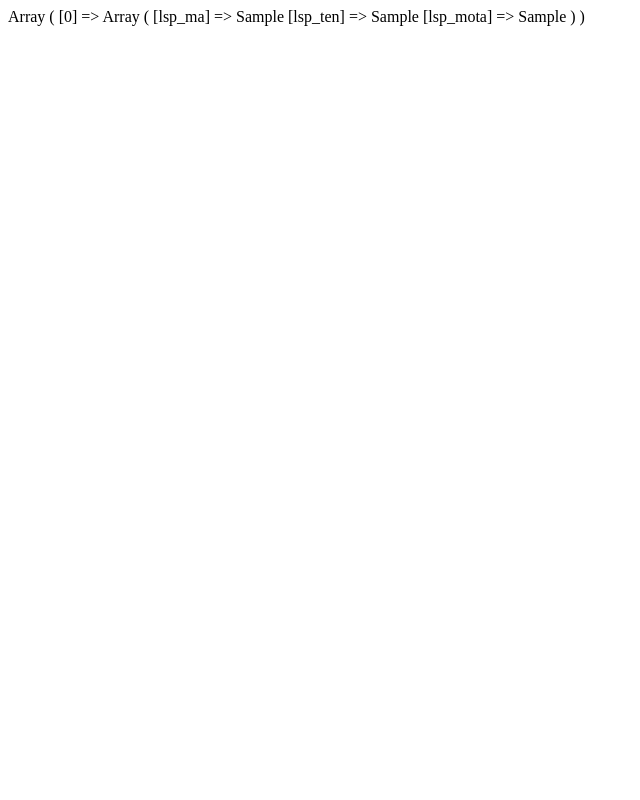
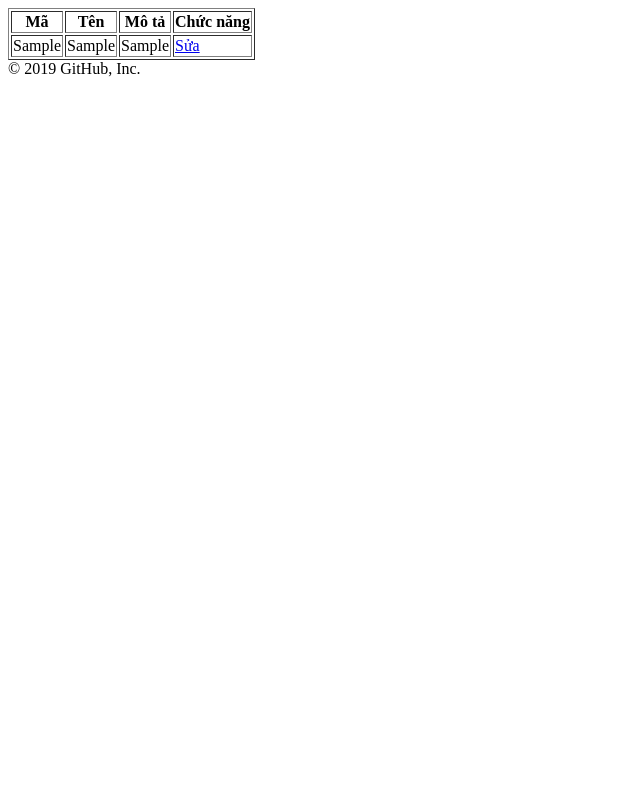
Before and after one commit to huynhduytan/StudyWEB, a PHP site: page /loaisanpham/danhsach.php in a window 1280 px wide. Shown: the whole page, without its empty margins (0-640 px from the left). Run offline with PHP 8.4, Linux system fonts and the light colour scheme; tables that the repository leaves empty or names only in its code hold one stand-in row (values such as "Sample post").

Commit message:
cap nhật

```diff
--- a/loaisanpham/danhsach.php
+++ b/loaisanpham/danhsach.php
@@ -12,10 +12,35 @@ while ($row = mysqli_fetch_array($result, MYSQLI_ASSOC)) {
 }
 /*
 [
-    ['lsp_ma' => 1, 'lsp_ten' => 'MÃ¡y tÃ­nh báº£ng', 'lsp_mota' => ''],
-    ['lsp_ma' => 2, 'lsp_ten' => 'MÃ¡y tÃ­nh báº£ng', 'lsp_mota' => ''],
-    ['lsp_ma' => 3, 'lsp_ten' => 'MÃ¡y tÃ­nh báº£ng', 'lsp_mota' => ''],
+    ['lsp_ma' => 1, 'lsp_ten' => 'MÃ¡y tÃ­nh báº£ng', 'lsp_mota' => ''], row1
+    ['lsp_ma' => 2, 'lsp_ten' => 'MÃ¡y tÃ­nh báº£ng', 'lsp_mota' => ''], row2
+    ['lsp_ma' => 3, 'lsp_ten' => 'MÃ¡y tÃ­nh báº£ng', 'lsp_mota' => ''], row3
+    ...
 ]
 */
-print_r($data);die;
+// print_r($data);die;
+// var_dump($data);die;
 ?>
+
+<table border="1">
+    <tr>
+        <th>Mã</th>
+        <th>Tên</th>
+        <th>Mô tả</th>
+        <th>Chức năng</th>
+    </tr>
+    <?php
+    $biendem=1;
+    ?>
+    <?php foreach($data as $row): ?>
+    <tr>
+        <td><?= $row['lsp_ma']; ?></td>
+        <td><?= $row['lsp_ten']; ?></td>
+        <td><?php echo $row['lsp_mota']; ?></td>
+        <td>
+            <a href="/studyWED/sua.php">Sửa</a>
+        </td>
+    </tr>
+    <?php endforeach; ?>
+</table>
+© 2019 GitHub, Inc.
--- /dev/null
+++ b/loaisanpham/sua.php
@@ -0,0 +1 @@
+<h1>Trang sửa sản phẩm</h1>
```
